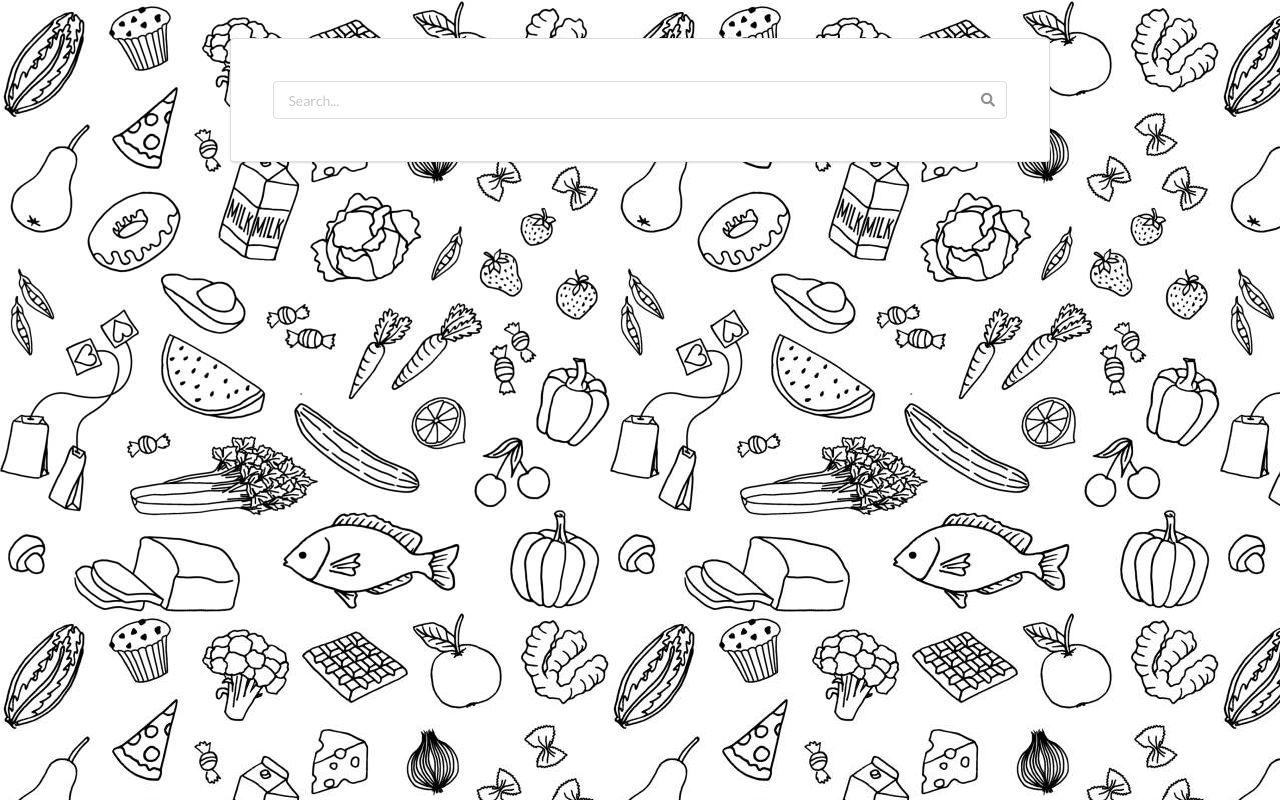
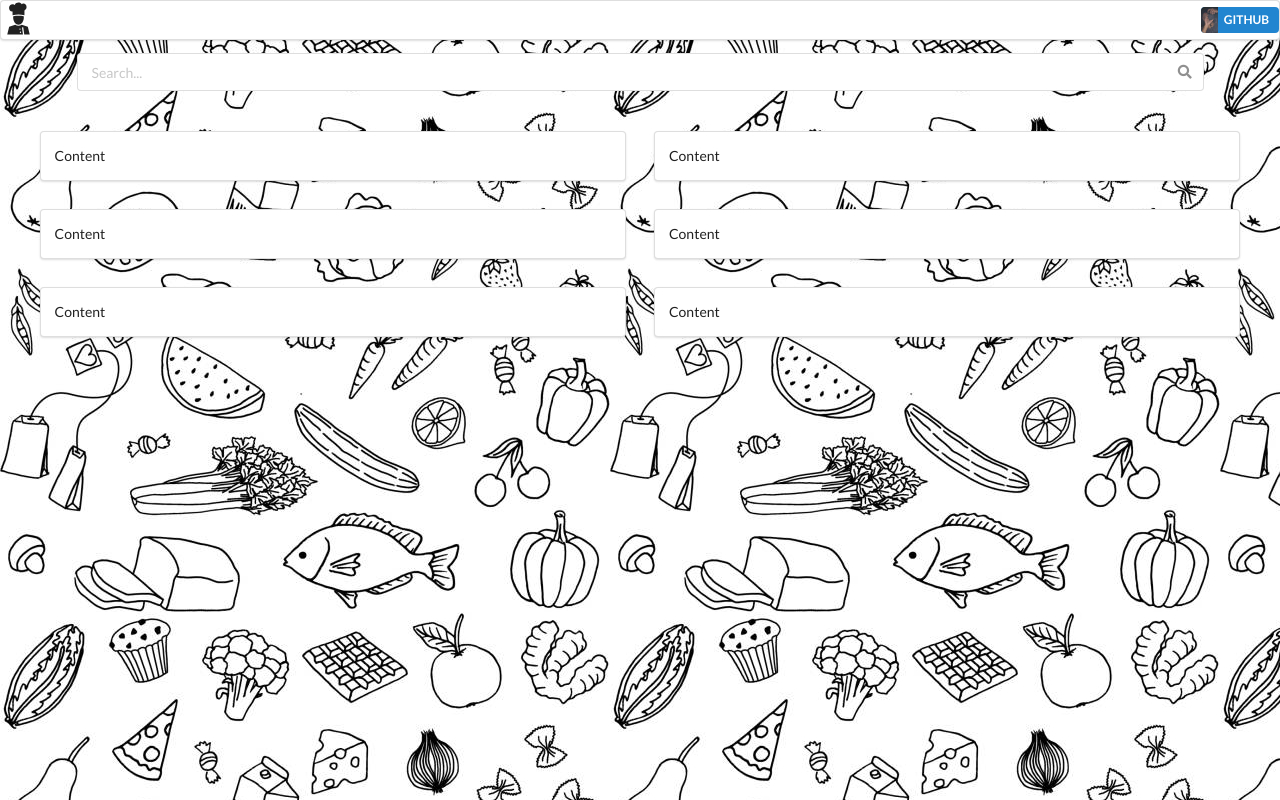
Before and after one commit to Abhinavxox/Recipe-Book-App, a React (Create React App) app: page / in a window 1280 px wide. Built offline with nearby package versions, Linux system fonts and the light colour scheme.

Commit message:
<additon>:[static first part ui completed]

```diff
--- a/package.json
+++ b/package.json
@@ -8,6 +8,7 @@
     "@testing-library/user-event": "^13.5.0",
     "react": "^18.2.0",
     "react-dom": "^18.2.0",
+    "react-icons": "^4.4.0",
     "react-scripts": "5.0.1",
     "web-vitals": "^2.1.4"
   },
--- a/src/App.js
+++ b/src/App.js
@@ -1,12 +1,16 @@
 import React from 'react';
 import SearchBar from './components/SearchBar'
+import MainContent from './components/MainContent';
+import Navbar from './components/NavBar';
 import './index.css'
 import foodBg from './images/foodBg.jpg'
 
 function App() {
   return (
     <div className='main-wrapper' style={{ background: `url(${foodBg})` }}>
+      <Navbar />
       <SearchBar />
+      <MainContent />
     </div>
   );
 }
--- /dev/null
+++ b/src/components/MainContent.js
@@ -0,0 +1,29 @@
+import React from 'react';
+import '../index.css'
+
+const MainContent = () => {
+    return (
+        <div className="ui two column stackable grid  content-wrapper">
+            <div className="column">
+                <div className="ui segment">Content</div>
+            </div>
+            <div className="column">
+                <div className="ui segment">Content</div>
+            </div>
+            <div className="column">
+                <div className="ui segment">Content</div>
+            </div>
+            <div className="column">
+                <div className="ui segment">Content</div>
+            </div>
+            <div className="column">
+                <div className="ui segment">Content</div>
+            </div>
+            <div className="column">
+                <div className="ui segment">Content</div>
+            </div>
+        </div>
+    )
+}
+
+export default MainContent;
--- /dev/null
+++ b/src/components/NavBar.js
@@ -0,0 +1,22 @@
+import React from 'react';
+import '../index.css'
+import { GiCook } from "react-icons/gi";
+import a from '../images/a.jpg'
+
+const Navbar = () => {
+
+    return (
+        <div className='ui  menu ' style={{ background: 'white', marginBottom: '2px' }}>
+            <GiCook size={35} />
+            <div className='right menu'>
+                <a rel="noreferrer" class="ui image blue label right-label" href='https://github.com/Abhinavxox' target='_blank'>
+                    <img src={a} />
+                    GITHUB
+                </a>
+            </div>
+        </div>
+    )
+}
+
+
+export default Navbar
--- a/src/components/SearchBar.js
+++ b/src/components/SearchBar.js
@@ -2,12 +2,10 @@ import React from 'react';
 
 const SearchBar = () => {
     return (
-        <div className='ui very padded segment top-bar'>
-            <div className='ui container'>
-                <div class="ui icon input search">
-                    <input type="text" placeholder="Search..." />
-                    <i class="search link icon"></i>
-                </div>
+        <div className='ui container '>
+            <div className="ui icon input search">
+                <input type="text" placeholder="Search..." />
+                <i className="search link icon"></i>
             </div>
         </div>
     )
--- a/src/index.css
+++ b/src/index.css
@@ -11,13 +11,18 @@
     height: 100%;
 }
 
-.top-bar {
-    margin: 3% !important;
-    position: fixed !important;
-    left: 15% !important;
-    right: 15% !important;
+.right-label {
+    height: fit-content;
+    margin-top: auto !important;
+    margin-bottom: auto !important;
 }
 
 .search {
     width: 100%;
+    margin-top: 1%;
 }
+
+.content-wrapper {
+    margin: 2% !important;
+
+}
```
Also changed, not shown: src/images/a.jpg (added), 1 other file (tests, documents, lock files or other folders).
